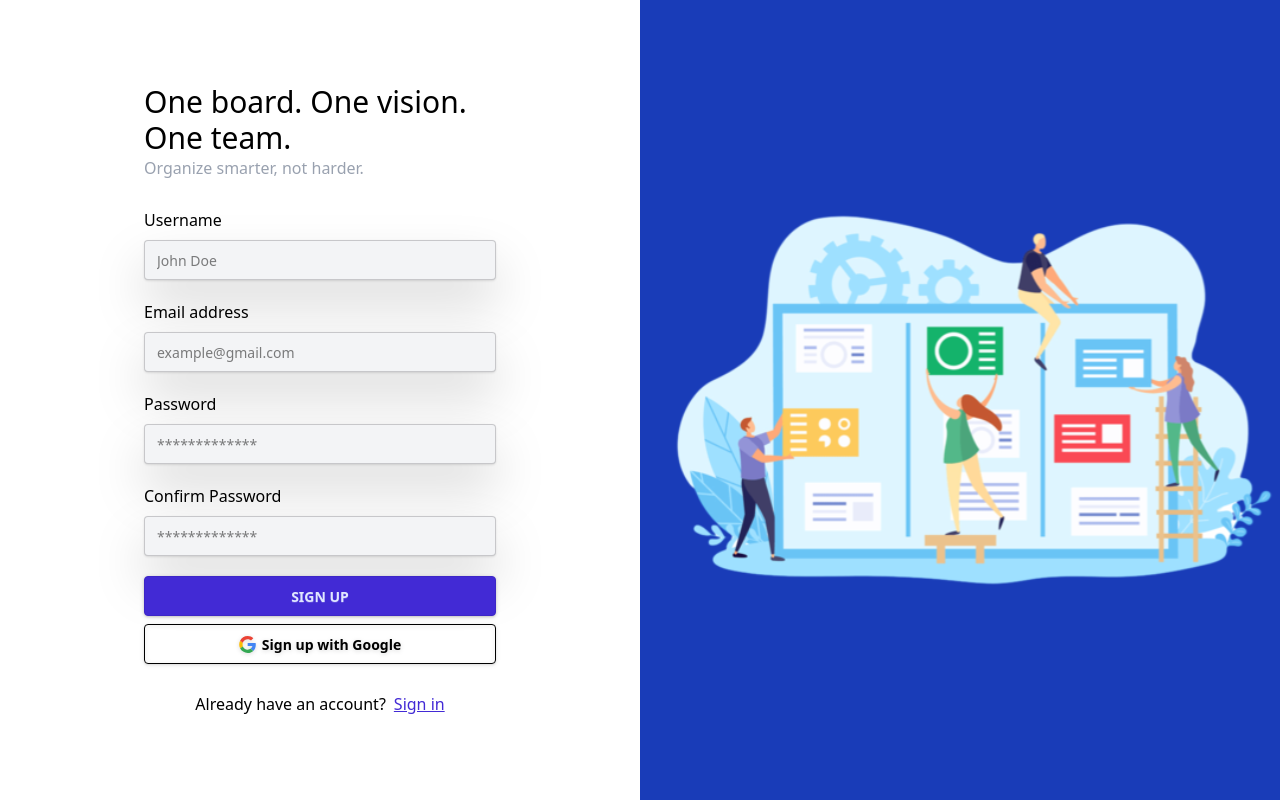
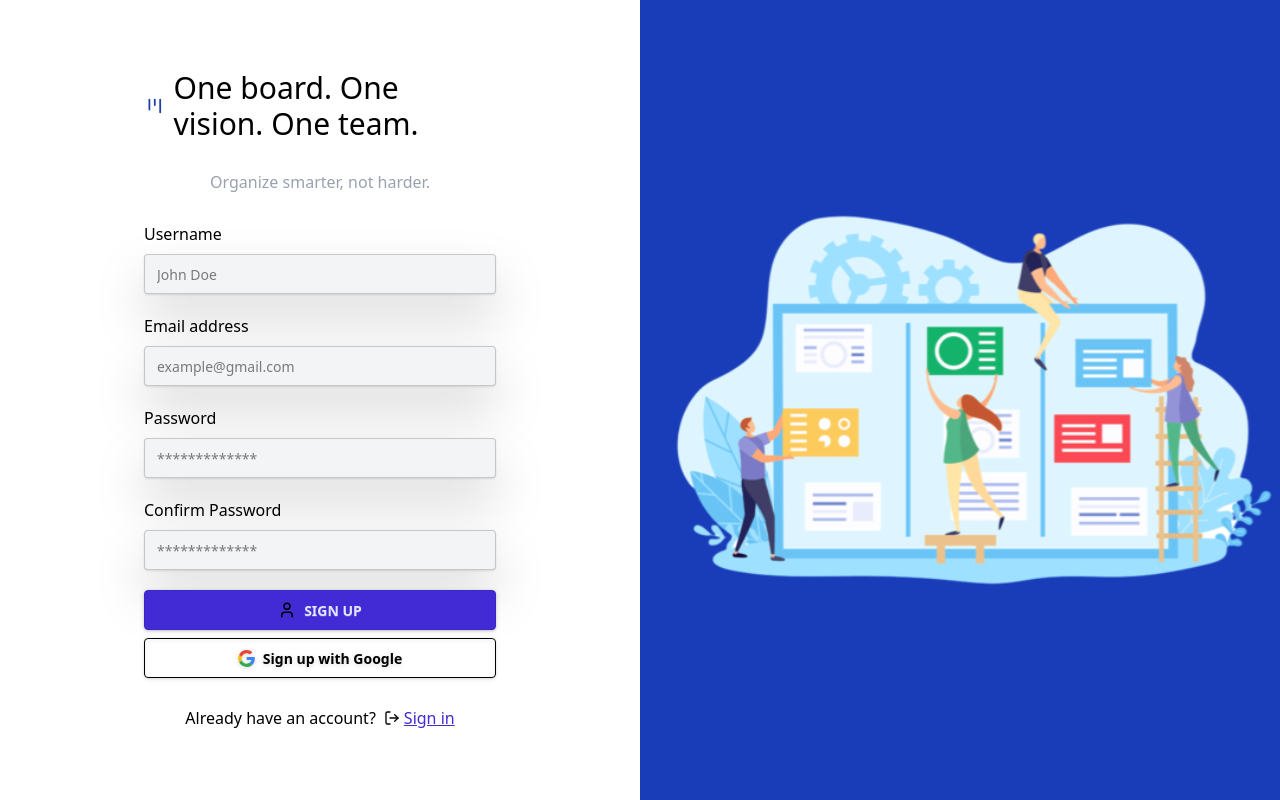
Before and after one commit to Soukaina-AK/kantastic-front, a Next.js app: page /register in a window 1280 px wide. Built offline with nearby package versions, Linux system fonts and the light colour scheme.

Commit message:
Refactor Register page to use Icon component and enhance button accessibility

```diff
--- a/app/register/page.tsx
+++ b/app/register/page.tsx
@@ -1,16 +1,16 @@
-
-
 import Image from "next/image";
 import Link from "next/link";
+import Icon from "@/components/Icon";
 
 export default function Register() {
   return (
     <div className="flex flex-row h-screen ">
         <div className="w-full md:w-1/2 flex flex-col items-center justify-center gap-7 px-7 sm:px-28 md:px-8 lg:px-24 xl:px-36 2xl:px-52">
-            <div className="w-full">
+            <div className="w-full flex items-center gap-2">
+                <Icon name="Kanban" size={32} color="#1e40af" />
                 <h1 className="text-3xl">One board. One vision. One team.</h1>
-                <h4 className="text-gray-400">Organize smarter, not harder.</h4>
             </div>
+            <h4 className="text-gray-400">Organize smarter, not harder.</h4>
             <form action="" className="flex flex-col gap-5 w-full ">
                 <div className="flex flex-col gap-2 w-full">
                     <label htmlFor="">Username</label>
@@ -29,8 +29,10 @@ export default function Register() {
                     <input type="text" placeholder="*************" className="input bg-gray-100 focus:outline-none shadow drop-shadow-2xl w-full" />
                 </div>
                 <div className="flex flex-col gap-2 w-full">
-                    <button className="btn btn-primary shadow drop-shadow-sm">SIGN UP</button>
-                    <button className="btn btn-outline shadow drop-shadow-sm">
+                    <button className="btn btn-primary shadow drop-shadow-sm flex items-center gap-2">
+                        <Icon name="User" size={18} /> SIGN UP
+                    </button>
+                    <button className="btn btn-outline shadow drop-shadow-sm flex items-center gap-2">
                         <Image
                         src='/google.svg'
                         alt="google image"
@@ -42,7 +44,9 @@ export default function Register() {
             </form>
             <div className="flex flex-row gap-2">
                 <p>Already have an account?</p>
-                <Link href={'/login'} className="underline text-primary">Sign in</Link>
+                <Link href={'/login'} className="underline text-primary flex items-center gap-1">
+                  <Icon name="LogOut" size={16} /> Sign in
+                </Link>
             </div>
         </div>
         <div className="bg-blue-800 hidden md:w-1/2 md:flex items-center justify-center">
--- /dev/null
+++ b/components/Icon.tsx
@@ -0,0 +1,57 @@
+"use client";
+import React, { FC } from 'react';
+// Import only the icons you actually use to enable tree-shaking
+//each icon bghinaha we sould add it here to use it in any component
+import {
+  Home,
+  User,
+  Search,
+  Settings,
+  Bell,
+  Menu,
+  FolderClosed,
+  Kanban,
+  LogOut
+} from 'lucide-react';
+
+const iconMap = {
+  Home,
+  User,
+  Search,
+  Settings,
+  Bell,
+  Menu,
+  FolderClosed,
+  Kanban,
+  LogOut,
+};
+
+
+interface IconProps {
+  /**
+   * Only include keys for your imported icons
+   */
+  name: keyof typeof iconMap;
+  size?: number;
+  color?: string;
+  className?: string;
+}
+
+
+const Icon: FC<IconProps> = ({
+  name,
+  size = 24,
+  color = 'black',
+  className = '',
+}) => {
+  const LucideIcon = iconMap[name];
+
+  if (!LucideIcon) {
+    console.warn(`Icon "${name}" not found.`);
+    return null;
+  }
+
+  return <LucideIcon size={size} color={color} className={className} />;
+};
+
+export default Icon;
```
